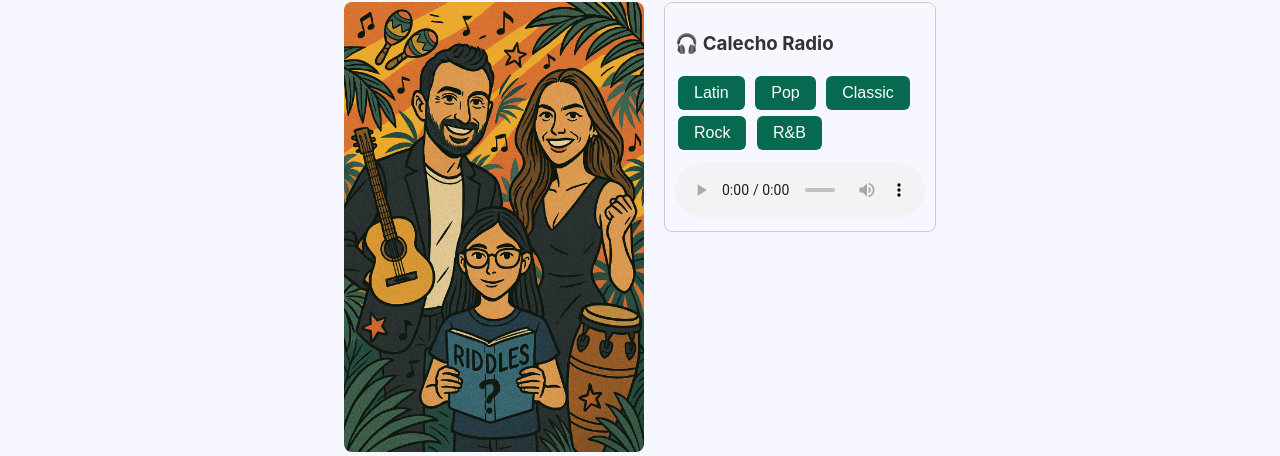
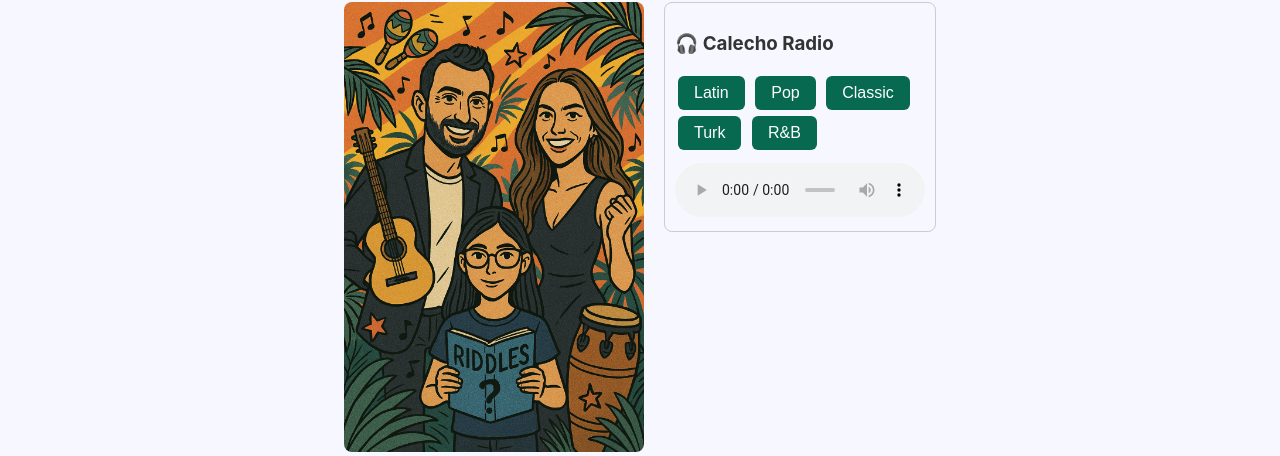
Before and after one commit to canbo17/calefamily, a Flask app: page /calecho in a window 1280 px wide. Shown: the part 210-666 px from the top of the page. Run offline with Flask 2, Linux system fonts and the light colour scheme; a user stored in the database is signed in; data comes from the database, SQL or seed files in the repository.

Commit message:
new user added and radio fixed

```diff
--- a/templates/calecho.html
+++ b/templates/calecho.html
@@ -21,7 +21,7 @@
       <button onclick="setStation('latin')">Latin</button>
       <button onclick="setStation('pop')">Pop</button>
       <button onclick="setStation('classic')">Classic</button>
-      <button onclick="setStation('rock')">Rock</button>
+      <button onclick="setStation('turk')">Turk</button>
       <button onclick="setStation('rb')">R&amp;B</button>
     </div>
     <audio id="radio-player" controls style="width: 100%;">
```
Also changed, not shown: static/images/user_6.jpg (added), 1 other file.
